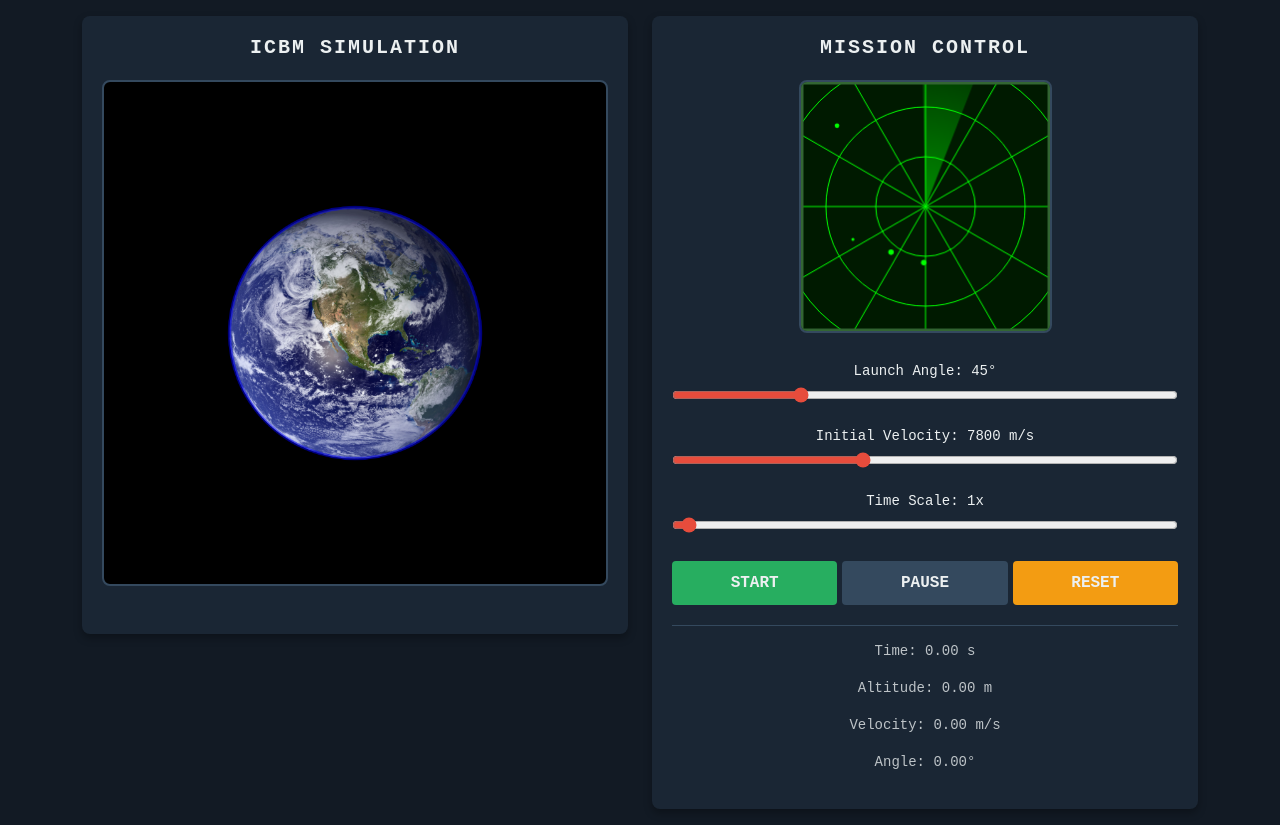
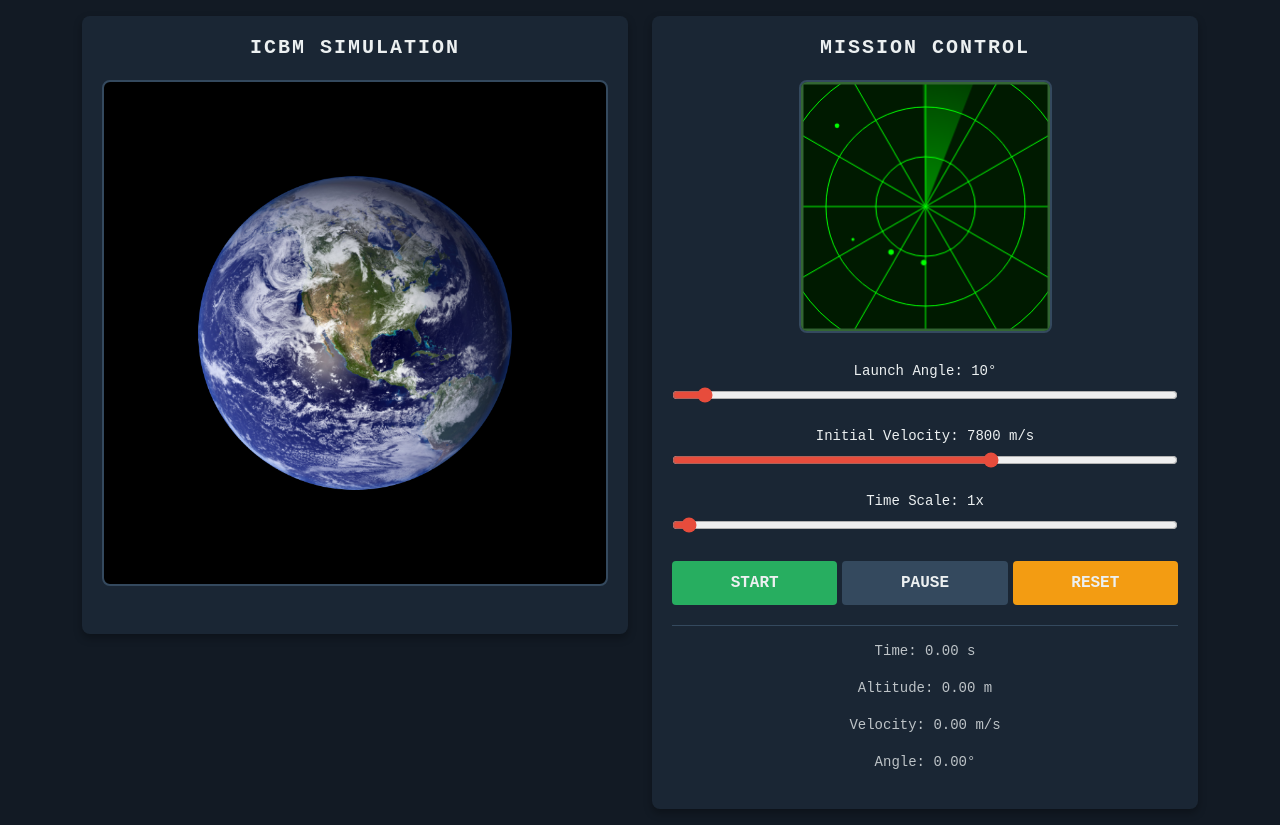
Before and after one commit to dimitarbez/ICBMSimulator, a React (Create React App) app: page / in a window 1280 px wide. Built offline with nearby package versions, Linux system fonts and the light colour scheme.

Commit message:
numbers forkmatting

```diff
--- a/src/Simulation/Components/ControlsPanel.tsx
+++ b/src/Simulation/Components/ControlsPanel.tsx
@@ -56,7 +56,7 @@ const ControlsPanel: React.FC<ControlsPanelProps> = ({
         <input
           type="range"
           min={500}
-          max={20000}
+          max={12000}
           step={100}
           value={initialVelocity}
           onChange={(e) => setInitialVelocity(Number(e.target.value))}
@@ -96,10 +96,10 @@ const ControlsPanel: React.FC<ControlsPanelProps> = ({
         </button>
       </div>
       <div className="simulation-status">
-        <p>Time: {simulationState.time.toFixed(2)} s</p>
-        <p>Altitude: {(Math.sqrt(simulationState.positionX ** 2 + simulationState.positionY ** 2) - EARTH_RADIUS).toFixed(2)} m</p>
-        <p>Velocity: {Math.sqrt(simulationState.velocityX ** 2 + simulationState.velocityY ** 2).toFixed(2)} m/s</p>
-        <p>Angle: {(Math.atan2(simulationState.positionY, simulationState.positionX) * 180 / Math.PI).toFixed(2)}°</p>
+        <p>Time: {simulationState.time.toLocaleString('en-US', { minimumFractionDigits: 2, maximumFractionDigits: 2 })} s</p>
+        <p>Altitude: {(Math.sqrt(simulationState.positionX ** 2 + simulationState.positionY ** 2) - EARTH_RADIUS).toLocaleString('en-US', { minimumFractionDigits: 2, maximumFractionDigits: 2 })} m</p>
+        <p>Velocity: {Math.sqrt(simulationState.velocityX ** 2 + simulationState.velocityY ** 2).toLocaleString('en-US', { minimumFractionDigits: 2, maximumFractionDigits: 2 })} m/s</p>
+        <p>Angle: {(Math.atan2(simulationState.positionY, simulationState.positionX) * 180 / Math.PI).toLocaleString('en-US', { minimumFractionDigits: 2, maximumFractionDigits: 2 })}°</p>
       </div>
     </div>
   );
--- a/src/Simulation/Components/SimulationDisplay.tsx
+++ b/src/Simulation/Components/SimulationDisplay.tsx
@@ -3,18 +3,15 @@ import './SimulationDisplay.css'; // Make sure to import the CSS file
 
 interface SimulationDisplayProps {
   canvasRef: RefObject<HTMLCanvasElement>;
+  width: number;
+  height: number;
 }
 
-  const SimulationDisplay: React.FC<SimulationDisplayProps> = ({ canvasRef }) => {
+const SimulationDisplay: React.FC<SimulationDisplayProps> = ({ canvasRef, width, height }) => {
   return (
     <div className="simulation-display" style={{ flex: 2, maxWidth: '100%' }}>
       <h2>ICBM Simulation</h2>
-        <canvas
-          ref={canvasRef}
-          width={800}
-          height={800}
-          style={{ backgroundColor: '#000' }}
-        />
+      <canvas ref={canvasRef} width={width} height={height} style={{ backgroundColor: '#000' }} />
     </div>
   );
 };
--- a/src/Simulation/ICBMSimulation.tsx
+++ b/src/Simulation/ICBMSimulation.tsx
@@ -4,11 +4,20 @@ import React, { useState, useEffect, useRef } from 'react';
 import SimulationDisplay from './Components/SimulationDisplay';
 import ControlsPanel from './Components/ControlsPanel';
 import earthImage from './Images/earth.png';
-const G = 6.6743e-11;
-const EARTH_MASS = 5.97e24;
-const EARTH_RADIUS = 6371000;
-const MISSILE_MASS = 10000.0;
-const DT = 0.1;
+import {
+  EARTH_RADIUS,
+  EARTH_MASS,
+  G,
+  CANVAS_WIDTH,
+  CANVAS_HEIGHT,
+  EARTH_CANVAS_RADIUS,
+  EARTH_CENTER_X,
+  EARTH_CENTER_Y,
+  EARTH_IMAGE_SIZE,
+  EARTH_IMAGE_OFFSET,
+  MISSILE_MASS,
+  DT
+} from './constants';
 
 interface SimulationState {
   isRunning: boolean;
@@ -20,7 +29,7 @@ interface SimulationState {
 }
 
 const ICBMSimulation: React.FC = () => {
-  const [launchAngle, setLaunchAngle] = useState(45);
+  const [launchAngle, setLaunchAngle] = useState(10);
   const [initialVelocity, setInitialVelocity] = useState(7800);
   const [timeScale, setTimeScale] = useState(1);
   const [simulationState, setSimulationState] = useState<SimulationState>({
@@ -58,22 +67,34 @@ const ICBMSimulation: React.FC = () => {
     const canvas = canvasRef.current!;
     const ctx = canvas.getContext('2d')!;
 
-    ctx.clearRect(0, 0, canvas.width, canvas.height);
+    ctx.clearRect(0, 0, CANVAS_WIDTH, CANVAS_HEIGHT);
 
     // Draw the Earth image
     ctx.save();
     ctx.beginPath();
-    ctx.arc(400, 400, 200, 0, 2 * Math.PI);
+    ctx.arc(EARTH_CENTER_X, EARTH_CENTER_Y, EARTH_CANVAS_RADIUS, 0, 2 * Math.PI);
     ctx.clip();
-    ctx.drawImage(earthImageObj, 170, 170, 460, 460);
+    ctx.drawImage(
+      earthImageObj,
+      EARTH_CENTER_X - EARTH_IMAGE_SIZE / 2 + EARTH_IMAGE_OFFSET,
+      EARTH_CENTER_Y - EARTH_IMAGE_SIZE / 2 + EARTH_IMAGE_OFFSET,
+      EARTH_IMAGE_SIZE,
+      EARTH_IMAGE_SIZE
+    );
     ctx.restore();
 
-    // Draw the Earth's atmosphere
+    // Redraw the Earth's atmosphere with inner and outer glow
     ctx.beginPath();
-    ctx.arc(400, 400, 200, 0, 2 * Math.PI);
-    ctx.strokeStyle = 'rgba(0, 0, 255, 0.5)';
-    ctx.lineWidth = 5;
-    ctx.stroke();
+    ctx.arc(EARTH_CENTER_X, EARTH_CENTER_Y, EARTH_CANVAS_RADIUS, 0, 2 * Math.PI);
+    const gradient = ctx.createRadialGradient(
+      EARTH_CENTER_X, EARTH_CENTER_Y, EARTH_CANVAS_RADIUS - 10,
+      EARTH_CENTER_X, EARTH_CENTER_Y, EARTH_CANVAS_RADIUS + 20
+    );
+    gradient.addColorStop(0, 'rgba(0, 100, 255, 0)');
+    gradient.addColorStop(0.5, 'rgba(0, 100, 255, 0.3)');
+    gradient.addColorStop(1, 'rgba(0, 100, 255, 0)');
+    ctx.fillStyle = gradient;
+    ctx.fill();
 
     setupMiniVisualizer();
   };
@@ -217,26 +238,39 @@ const ICBMSimulation: React.FC = () => {
       animateExplosion(newPositionX, newPositionY);
     }
   };
+
   const updateCanvasPosition = (x: number, y: number) => {
     const canvas = canvasRef.current!;
     const ctx = canvas.getContext('2d')!;
 
-    ctx.clearRect(0, 0, canvas.width, canvas.height);
+    ctx.clearRect(0, 0, CANVAS_WIDTH, CANVAS_HEIGHT);
 
     // Redraw the Earth image
     ctx.save();
     ctx.beginPath();
-    ctx.arc(400, 400, 200, 0, 2 * Math.PI);
+    ctx.arc(EARTH_CENTER_X, EARTH_CENTER_Y, EARTH_CANVAS_RADIUS, 0, 2 * Math.PI);
     ctx.clip();
-    ctx.drawImage(earthImageObj, 170, 170, 460, 460);
+    ctx.drawImage(
+      earthImageObj,
+      EARTH_CENTER_X - EARTH_IMAGE_SIZE / 2 + EARTH_IMAGE_OFFSET,
+      EARTH_CENTER_Y - EARTH_IMAGE_SIZE / 2 + EARTH_IMAGE_OFFSET,
+      EARTH_IMAGE_SIZE,
+      EARTH_IMAGE_SIZE
+    );
     ctx.restore();
 
-    // Redraw the Earth's atmosphere
+    // Redraw the Earth's atmosphere with inner and outer glow
     ctx.beginPath();
-    ctx.arc(400, 400, 200, 0, 2 * Math.PI);
-    ctx.strokeStyle = 'rgba(255, 255, 255, 0.5)';
-    ctx.lineWidth = 5;
-    ctx.stroke();
+    ctx.arc(EARTH_CENTER_X, EARTH_CENTER_Y, EARTH_CANVAS_RADIUS, 0, 2 * Math.PI);
+    const gradient = ctx.createRadialGradient(
+      EARTH_CENTER_X, EARTH_CENTER_Y, EARTH_CANVAS_RADIUS - 10,
+      EARTH_CENTER_X, EARTH_CENTER_Y, EARTH_CANVAS_RADIUS + 20
+    );
+    gradient.addColorStop(0, 'rgba(0, 100, 255, 0)');
+    gradient.addColorStop(0.5, 'rgba(0, 100, 255, 0.3)');
+    gradient.addColorStop(1, 'rgba(0, 100, 255, 0)');
+    ctx.fillStyle = gradient;
+    ctx.fill();
 
     // Draw trajectory
     if (trajectory.length > 1) {
@@ -251,10 +285,10 @@ const ICBMSimulation: React.FC = () => {
       for (let i = 1; i < trajectory.length; i++) {
         const start = trajectory[i - 1];
         const end = trajectory[i];
-        const startX = 400 + (start.x / EARTH_RADIUS) * 200;
-        const startY = 400 - (start.y / EARTH_RADIUS) * 200;
-        const endX = 400 + (end.x / EARTH_RADIUS) * 200;
-        const endY = 400 - (end.y / EARTH_RADIUS) * 200;
+        const startX = EARTH_CENTER_X + (start.x / EARTH_RADIUS) * EARTH_CANVAS_RADIUS;
+        const startY = EARTH_CENTER_Y - (start.y / EARTH_RADIUS) * EARTH_CANVAS_RADIUS;
+        const endX = EARTH_CENTER_X + (end.x / EARTH_RADIUS) * EARTH_CANVAS_RADIUS;
+        const endY = EARTH_CENTER_Y - (end.y / EARTH_RADIUS) * EARTH_CANVAS_RADIUS;
 
         // Create a gradient for each segment
         const gradient = ctx.createLinearGradient(startX, startY, endX, endY);
@@ -275,8 +309,8 @@ const ICBMSimulation: React.FC = () => {
     }
 
     // Draw current position
-    const canvasX = 400 + (x / EARTH_RADIUS) * 200;
-    const canvasY = 400 - (y / EARTH_RADIUS) * 200;
+    const canvasX = EARTH_CENTER_X + (x / EARTH_RADIUS) * EARTH_CANVAS_RADIUS;
+    const canvasY = EARTH_CENTER_Y - (y / EARTH_RADIUS) * EARTH_CANVAS_RADIUS;
 
     // Add a glow effect to the current position
     ctx.shadowColor = '#00ff00';
@@ -406,26 +440,32 @@ const ICBMSimulation: React.FC = () => {
   const animateExplosion = (x: number, y: number) => {
     const canvas = canvasRef.current!;
     const ctx = canvas.getContext('2d')!;
-    const canvasX = 400 + (x / EARTH_RADIUS) * 200;
-    const canvasY = 400 - (y / EARTH_RADIUS) * 200;
+    const canvasX = EARTH_CENTER_X + (x / EARTH_RADIUS) * EARTH_CANVAS_RADIUS;
+    const canvasY = EARTH_CENTER_Y - (y / EARTH_RADIUS) * EARTH_CANVAS_RADIUS;
     let radius = 0;
     const maxRadius = 50;
     const animationSpeed = 0.1;
 
     const animate = () => {
-      ctx.clearRect(0, 0, canvas.width, canvas.height);
+      ctx.clearRect(0, 0, CANVAS_WIDTH, CANVAS_HEIGHT);
 
       // Redraw the Earth image
       ctx.save();
       ctx.beginPath();
-      ctx.arc(400, 400, 200, 0, 2 * Math.PI);
+      ctx.arc(EARTH_CENTER_X, EARTH_CENTER_Y, EARTH_CANVAS_RADIUS, 0, 2 * Math.PI);
       ctx.clip();
-      ctx.drawImage(earthImageObj, 170, 170, 460, 460);
+      ctx.drawImage(
+        earthImageObj,
+        EARTH_CENTER_X - EARTH_IMAGE_SIZE / 2 + EARTH_IMAGE_OFFSET,
+        EARTH_CENTER_Y - EARTH_IMAGE_SIZE / 2 + EARTH_IMAGE_OFFSET,
+        EARTH_IMAGE_SIZE,
+        EARTH_IMAGE_SIZE
+      );
       ctx.restore();
 
       // Redraw the Earth's atmosphere
       ctx.beginPath();
-      ctx.arc(400, 400, 200, 0, 2 * Math.PI);
+      ctx.arc(EARTH_CENTER_X, EARTH_CENTER_Y, EARTH_CANVAS_RADIUS, 0, 2 * Math.PI);
       ctx.strokeStyle = 'rgba(255, 255, 255, 0.5)';
       ctx.lineWidth = 5;
       ctx.stroke();
@@ -444,7 +484,7 @@ const ICBMSimulation: React.FC = () => {
     <div className="container">
       <div className="row">
         <div className="col-md-6 my-3">
-          <SimulationDisplay canvasRef={canvasRef} />
+          <SimulationDisplay canvasRef={canvasRef} width={CANVAS_WIDTH} height={CANVAS_HEIGHT} />
         </div>
         <div className="col-md-6 my-3">
           <ControlsPanel
--- /dev/null
+++ b/src/Simulation/constants.tsx
@@ -0,0 +1,18 @@
+export const EARTH_RADIUS = 6371000; // meters
+export const EARTH_MASS = 5.97e24; // kg
+export const G = 6.6743e-11; // gravitational constant
+
+export const CANVAS_WIDTH = 800;
+export const CANVAS_HEIGHT = 800;
+
+export const EARTH_CANVAS_RADIUS = 250
+
+; // pixels
+export const EARTH_CENTER_X = CANVAS_WIDTH / 2;
+export const EARTH_CENTER_Y = CANVAS_HEIGHT / 2;
+
+export const EARTH_IMAGE_SIZE = EARTH_CANVAS_RADIUS * 2.3; // Slightly larger than the Earth circle
+export const EARTH_IMAGE_OFFSET = 0; // Offset to center the image
+
+export const MISSILE_MASS = 10000.0; // kg
+export const DT = 0.1; // time step for simulation
```
Lines whose indentation alone changed are shown as unchanged.
